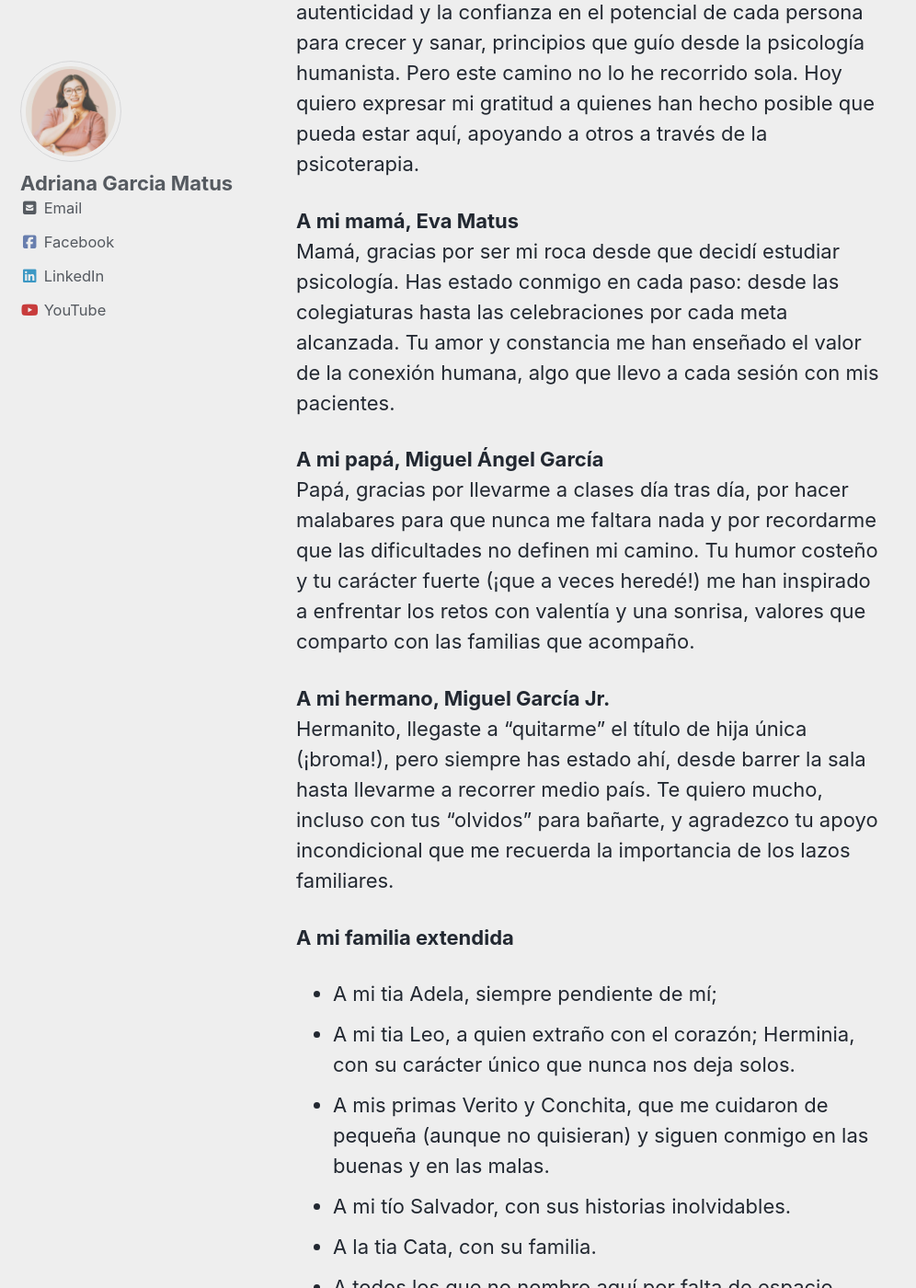
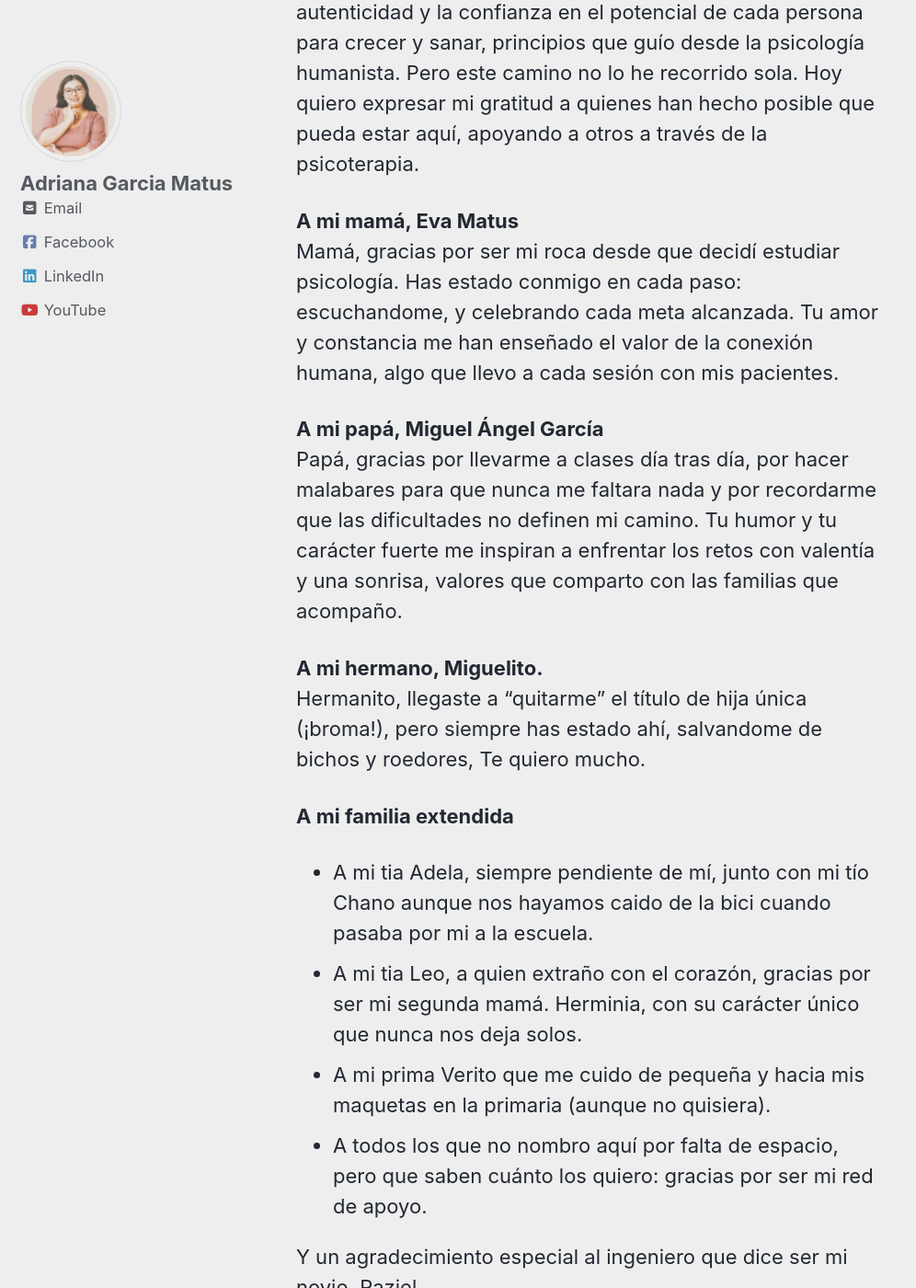
Before and after one commit to adripsicoterapia/adripsicoterapia.github.io, a Jekyll site: the page built from _posts/2025-05-30-agradecimientos.md, in a window 1280 px wide and 1400 px high, scrolled down 486 px. Shown: the whole window at 92% size, without its empty margins (0-996 px from the left). Built offline with Jekyll 4.4.1, drawn with Linux system fonts in a browser that asks for light colours; cached includes are drawn as plain includes; some of the changed text lies outside the part shown.

Commit message:
corrigiendo articulo de agradecimiento

```diff
--- a/_posts/2025-05-30-agradecimientos.md
+++ b/_posts/2025-05-30-agradecimientos.md
@@ -15,28 +15,26 @@ author_profile: true
 Soy Adriana García Matus, psicoterapeuta con un enfoque humanista, dedicada a acompañar a niños, adolescentes y adultos en su camino hacia el autoconocimiento y el bienestar emocional. Mi trabajo se basa en la empatía, la autenticidad y la confianza en el potencial de cada persona para crecer y sanar, principios que guío desde la psicología humanista. Pero este camino no lo he recorrido sola. Hoy quiero expresar mi gratitud a quienes han hecho posible que pueda estar aquí, apoyando a otros a través de la psicoterapia.
 
 **A mi mamá, Eva Matus**
-Mamá, gracias por ser mi roca desde que decidí estudiar psicología. Has estado conmigo en cada paso: desde las colegiaturas hasta las celebraciones por cada meta alcanzada. Tu amor y constancia me han enseñado el valor de la conexión humana, algo que llevo a cada sesión con mis pacientes.
+Mamá, gracias por ser mi roca desde que decidí estudiar psicología. Has estado conmigo en cada paso: escuchandome, y  celebrando cada meta alcanzada. Tu amor y constancia me han enseñado el valor de la conexión humana, algo que llevo a cada sesión con mis pacientes.
 
 **A mi papá, Miguel Ángel García**
-Papá, gracias por llevarme a clases día tras día, por hacer malabares para que nunca me faltara nada y por recordarme que las dificultades no definen mi camino. Tu humor costeño y tu carácter fuerte (¡que a veces heredé!) me han inspirado a enfrentar los retos con valentía y una sonrisa, valores que comparto con las familias que acompaño.
+Papá, gracias por llevarme a clases día tras día, por hacer malabares para que nunca me faltara nada y por recordarme que las dificultades no definen mi camino. Tu humor y tu carácter fuerte me inspiran a enfrentar los retos con valentía y una sonrisa, valores que comparto con las familias que acompaño.
 
-**A mi hermano, Miguel García Jr.**
-Hermanito, llegaste a “quitarme” el título de hija única (¡broma!), pero siempre has estado ahí, desde barrer la sala hasta llevarme a recorrer medio país. Te quiero mucho, incluso con tus “olvidos” para bañarte, y agradezco tu apoyo incondicional que me recuerda la importancia de los lazos familiares.
+**A mi hermano, Miguelito.**
+Hermanito, llegaste a “quitarme” el título de hija única (¡broma!), pero siempre has estado ahí, salvandome de bichos y roedores,
+Te quiero mucho.
 
 **A mi familia extendida**
 
-- A mi tia Adela, siempre pendiente de mí;
-- A mi tia  Leo, a quien extraño con el corazón;
+- A mi tia Adela, siempre pendiente de mí, junto con mi tío Chano aunque nos hayamos caido de la bici cuando pasaba por mi a la escuela.
+- A mi tia  Leo, a quien extraño con el corazón, gracias por ser mi segunda mamá.
 Herminia, con su carácter único que nunca nos deja solos.
-- A mis primas Verito y Conchita, que me cuidaron de pequeña (aunque no quisieran) y siguen conmigo en las buenas y en las malas.
-- A mi tío Salvador, con sus historias inolvidables.
-- A la tia Cata, con su familia.
+- A mi prima Verito  que me cuido de pequeña y hacia mis maquetas en la primaria (aunque no quisiera).
 - A todos los que no nombro aquí por falta de espacio, pero que saben cuánto los quiero: gracias por ser mi red de apoyo.
 
-Y un agradecimiento especial al ingeniero que dice ser mi novio, Raziel ([https://razielgdn.github.io/risingembeddedmx/](https://razielgdn.github.io/risingembeddedmx/)) ([https://www.youtube.com/@risingembeddedmx](https://www.youtube.com/@risingembeddedmx)), que me ayuda a darle *commit* a todos estos posts.
-Aunque no es desarrollador web profesional (es ingeniero electrónico, trabaja con *embedded systems* y dice que le cuesta mucho hacer cosas web), después de no dejarme dormir con el ruido del teclado y el brillo de sus monitores todo el día, hasta en las madrugadas, y faltar a su hora de abrazos por estar lidiando con Jekyll y Minimal Mistakes (después de que OneFlow, como opción de tema para Jekyll, fallara por ser demasiado simple), ha hecho posible que esta web esté en línea. Gracias por tus *commits* a este proyecto y a nuestra vida juntos.
+Y un agradecimiento especial al ingeniero que dice ser mi novio, Raziel ([https://razielgdn.github.io/risingembeddedmx/](https://razielgdn.github.io/risingembeddedmx/)) ([https://www.youtube.com/@risingembeddedmx](https://www.youtube.com/@risingembeddedmx)), gracias por ayudarme a darle forma a este proyecto, y solucionar mis problemas tecnológicos.
 
-A todos ustedes, gracias por ser parte de mi historia. Cada niño, adolescente o adulto que acompaño en consulta, cada taller que imparto y cada post que escribo lleva un pedacito de su apoyo. Espero seguir honrando su confianza con mi trabajo, ayudando a construir un mundo más emocionalmente sano.
+A todos ustedes, gracias por ser parte de mi historia. Cada niño, adolescente o adulto que acompaño en consulta, cada taller que imparto y cada post que escribo lleva un pedacito de su apoyo. Espero seguir honrando su confianza con mi trabajo, ayudando a construir un mundo emocionalmente más conciente.
 
 Con cariño y gratitud,
 Adriana García Matus
```
